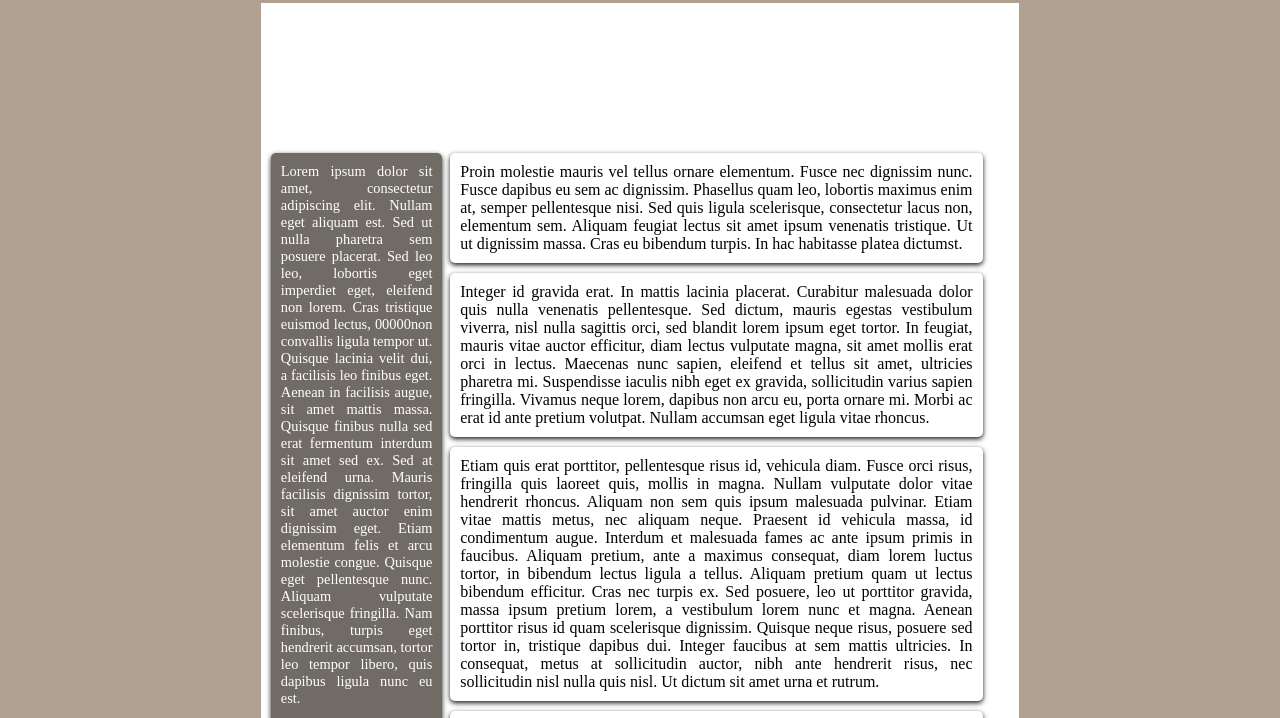
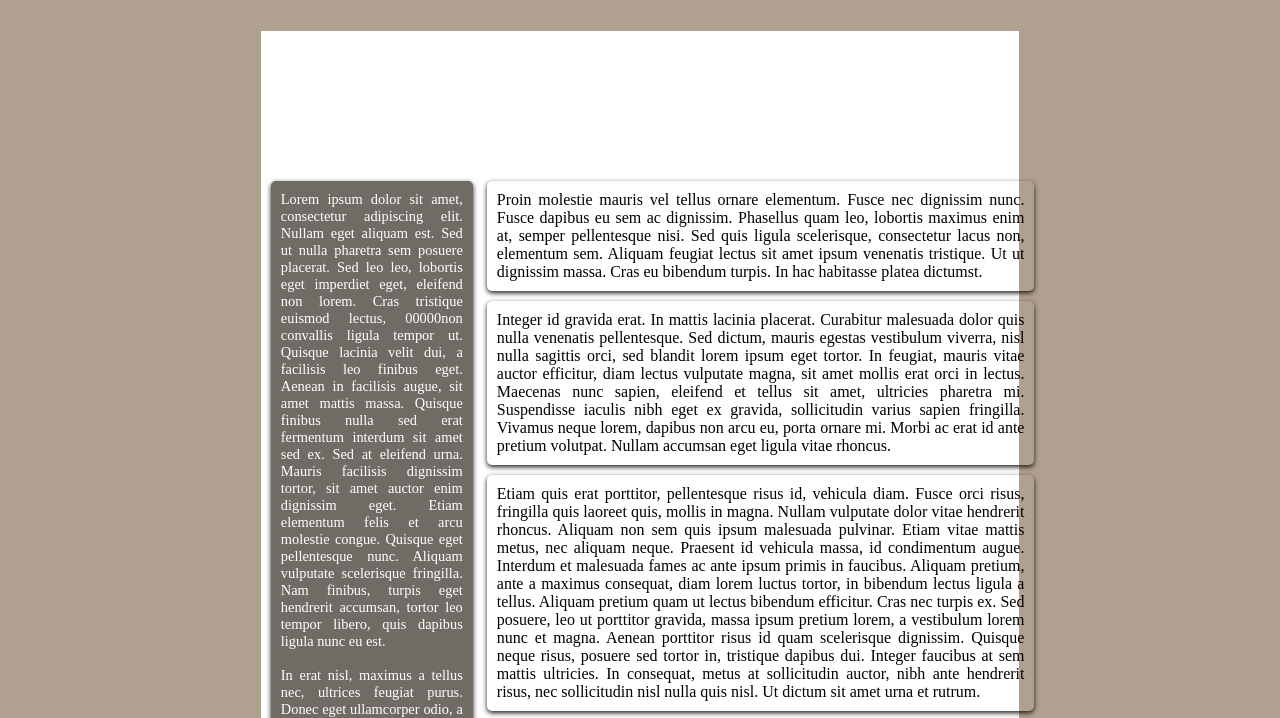
Before and after one commit to NicaEM/siteCDIN, a plain HTML site: page index.html in a window 1280 px wide. Shown: the part 57-775 px from the top of the page. Drawn offline with Linux system fonts and the light colour scheme.

Commit message:
Update style.css

```diff
--- a/style.css
+++ b/style.css
@@ -9,13 +9,12 @@ width: 60%;
 	margin-left: 20%;
 	margin-right: 20%;
     background-color: white;
+    min-width: 680px;
 }
 
 .logo
 {
-position: fixed;
-top: 0;
-margin-left: 9.3%;
+    min-width: 40px;
     -webkit-animation: opacity 2s linear;
 }
 
@@ -75,6 +74,11 @@ background: url('banniere.jpg');
     color: white;
 }
 
+section
+{
+    width: 100%;
+}
+
 .section,.article, aside
 {
     display: inline-block;
@@ -84,20 +88,23 @@ text-align: justify;
 
 .section
 {
-width: 70%;
-margin-left: 0.5%;
+    width: 71%;
 }
 
 article
 {
     margin-top: 10px;
+    box-shadow: 0px 2px 5px #1c1a19;
+    border-radius: 5px;
+    padding: 10px;
+
 }
 
 aside
 {
     margin-left: 10px;
 	margin-top: 10px;
-width: 20%;
+    width: 24%;
     background-color: #706b64;
     box-shadow: 0px 2px 5px #1c1a19;
     border-radius: 5px;
@@ -109,13 +116,15 @@ font-size: 0.9em;
 .article
 {
     margin-top: 10px;
-width: 96.5%;
-
-box-shadow: 0px 2px 5px #1c1a19;
-border-radius: 5px;
-padding: 10px;
+    margin-left: 10px;
+    width: 98%;
 }
 
 @-webkit-keyframes opacity {
   50% { opacity: 0; }
 }
+
+mark
+{
+    text-align: left;
+}
```
Lines whose indentation alone changed are shown as unchanged.
